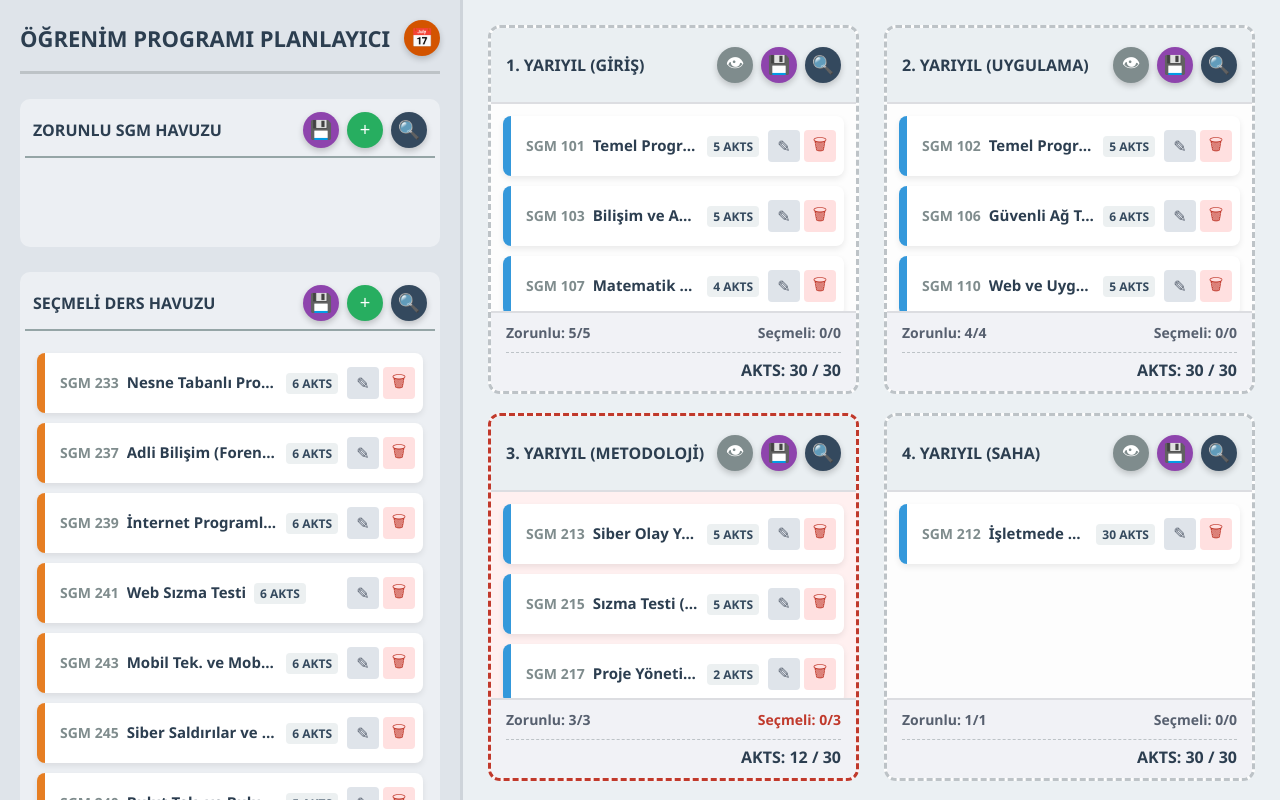
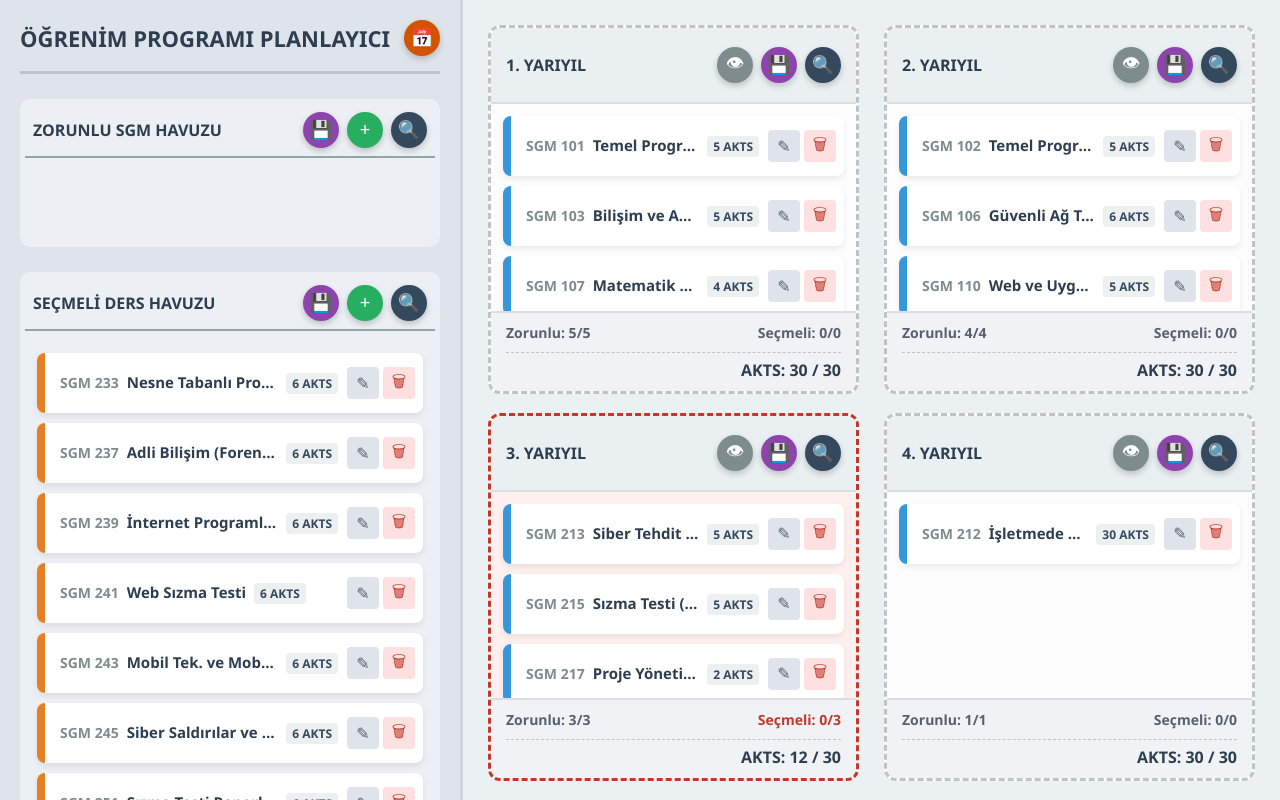
Before and after one commit to sgmyo-ankara/mufredatplanlayici, a plain HTML site: page index.html in a window 1280 px wide. Drawn offline with Linux system fonts and the light colour scheme.

Commit message:
Add files via upload

```diff
--- a/data/donem3.js
+++ b/data/donem3.js
@@ -1,5 +1,5 @@
 const donem3_data = [
-    { "id": "SGM 213", "name": "Siber Olay Yönetimi I", "akts": 5, "type": "Z" },
+    { "id": "SGM 213", "name": "Siber Tehdit İstihbaratı ve Olay Yönetimi", "akts": 5, "type": "Z" },
     { "id": "SGM 215", "name": "Sızma Testi (Penetration Testing)", "akts": 5, "type": "Z" },
     { "id": "SGM 217", "name": "Proje Yönetimi ve Etkili İletişim", "akts": 2, "type": "Z" }
 ];
--- a/data/havuzlar.js
+++ b/data/havuzlar.js
@@ -22,6 +22,10 @@ const secmeli_havuz_data = [
     { "id": "SGM 241", "name": "Web Sızma Testi", "akts": 6, "type": "S" },
     { "id": "SGM 243", "name": "Mobil Tek. ve Mobil Sızma Testi", "akts": 6, "type": "S" },
     { "id": "SGM 245", "name": "Siber Saldırılar ve Savunma Yönt.", "akts": 6, "type": "S" },
+    { "id": "SGM 251", "name": "Sızma Testi Raporlama ve Hukuki Çerçeve", "akts": 6, "type": "S" },
+    { "id": "SGM 253", "name": "Kablosuz Ağ Sızma Testi", "akts": 6, "type": "S" },
+    { "id": "SGM 255", "name": "Active Directory Güvenliği ve Saldırı Teknikleri", "akts": 6, "type": "S" },
+    { "id": "SGM 257", "name": "Otomasyon ve Betik Geliştirme", "akts": 6, "type": "S" },
 
     // --- 4. YARIYIL TEKNİK SEÇMELİLERİ (5 AKTS) ---
     { "id": "SGM 240", "name": "Bulut Tek. ve Bulut Sızma Testi", "akts": 5, "type": "S" },
--- a/index.html
+++ b/index.html
@@ -242,7 +242,7 @@
 <div class="main-content">
     <div class="semester-box" id="term-1" data-quota-z="5" data-quota-s="0">
         <div class="semester-header">
-            <p class="semester-title">1. YARIYIL (Giriş)</p>
+            <p class="semester-title">1. YARIYIL</p>
             <div class="header-controls">
                 <button class="action-btn btn-toggle" onclick="toggleFixed('list-term-1', this)">👁</button>
                 <button class="action-btn btn-save" onclick="downloadJS('donem1')">💾</button>
@@ -261,7 +261,7 @@
 
     <div class="semester-box" id="term-2" data-quota-z="4" data-quota-s="0">
         <div class="semester-header">
-            <p class="semester-title">2. YARIYIL (Uygulama)</p>
+            <p class="semester-title">2. YARIYIL</p>
             <div class="header-controls">
                 <button class="action-btn btn-toggle" onclick="toggleFixed('list-term-2', this)">👁</button>
                 <button class="action-btn btn-save" onclick="downloadJS('donem2')">💾</button>
@@ -280,7 +280,7 @@
 
     <div class="semester-box" id="term-3" data-quota-z="3" data-quota-s="3">
         <div class="semester-header">
-            <p class="semester-title">3. YARIYIL (Metodoloji)</p>
+            <p class="semester-title">3. YARIYIL</p>
             <div class="header-controls">
                 <button class="action-btn btn-toggle" onclick="toggleFixed('list-term-3', this)">👁</button>
                 <button class="action-btn btn-save" onclick="downloadJS('donem3')">💾</button>
@@ -299,7 +299,7 @@
 
     <div class="semester-box" id="term-4" data-quota-z="1" data-quota-s="0">
         <div class="semester-header">
-            <p class="semester-title">4. YARIYIL (Saha)</p>
+            <p class="semester-title">4. YARIYIL</p>
             <div class="header-controls">
                 <button class="action-btn btn-toggle" onclick="toggleFixed('list-term-4', this)">👁</button>
                 <button class="action-btn btn-save" onclick="downloadJS('donem4')">💾</button>
```
